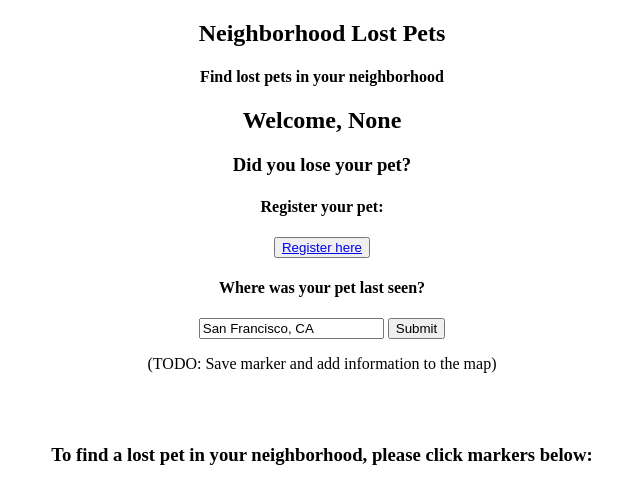
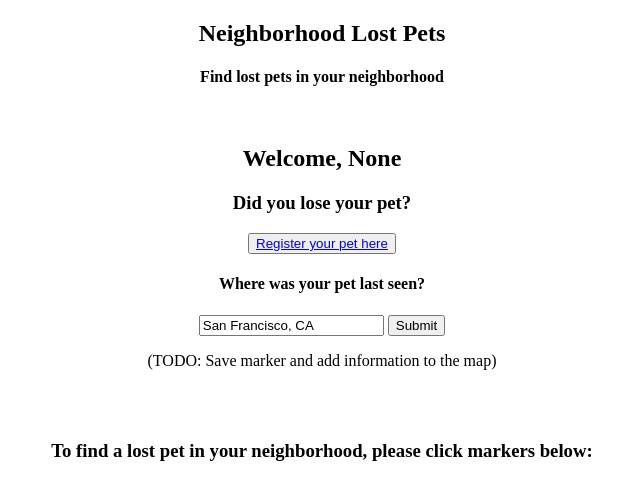
Before and after one commit to yardnas/Lost-Found-Pet-App, a Flask app: page /dashboard in a window 1280 px wide. Shown: the top 481 px of the page, without its empty margins (318-958 px from the left). Run offline with Flask 2, Linux system fonts and the light colour scheme; a user stored in the database is signed in; data that the repository does not hold is empty; some libraries are stand-ins or nearby versions.

Commit message:
Updated dashboard.html

```diff
--- a/templates/dashboard.html
+++ b/templates/dashboard.html
@@ -9,9 +9,9 @@
     <script async defer src="https://maps.googleapis.com/maps/api/js?key=AIzaSyCeDkSlpBZoTC5TToXy1tW3hehvfM3xWHQ&callback=initMap"></script>
 {% endblock %}
 
-<br><br> <!-- <br> placeholder until CSS-->
+{% block body %}
+    <br> <!-- <br> placeholder until CSS-->
 
-{% block body %}
     <header align=center>
         <h2>
             {% if current_user.is_authenticated %}
@@ -24,12 +24,12 @@
         <!-- Lost Pet Form Section -->
         <section class="pet-form" align=center>
             <h3>Did you lose your pet?</h3>
-            <h4>Register your pet:</h4>
+            <!-- <h4>Register your pet:</h4> -->
 
             <div class="register-prompt">
                 <!-- <h4><label>Register</label></h4> -->
                 <button id="register-button">
-                    <a href="/pet_register">Register here</a>
+                    <a href="/pet_register">Register your pet here</a>
                 </button>
             </div>
         </section>
```
